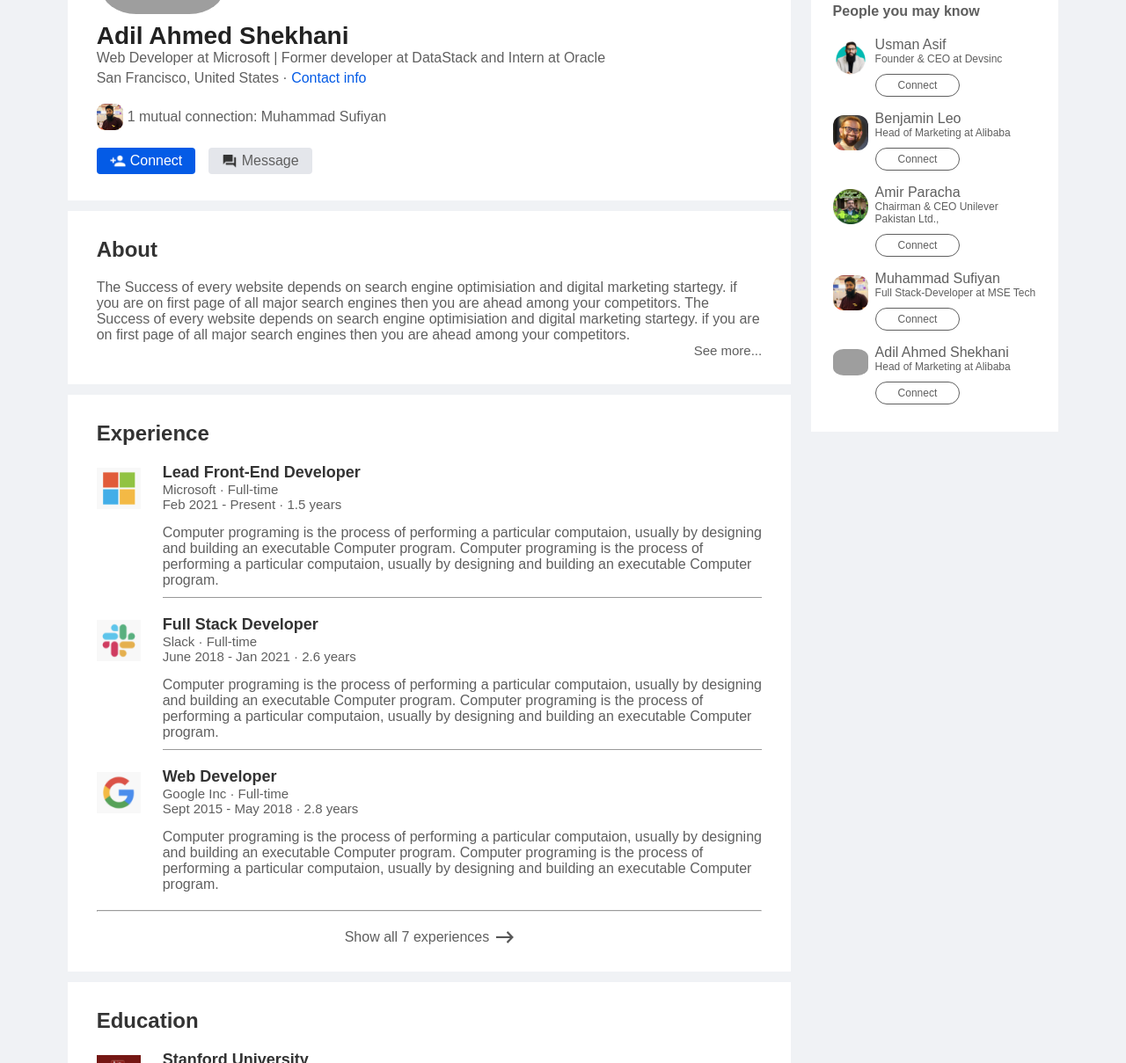
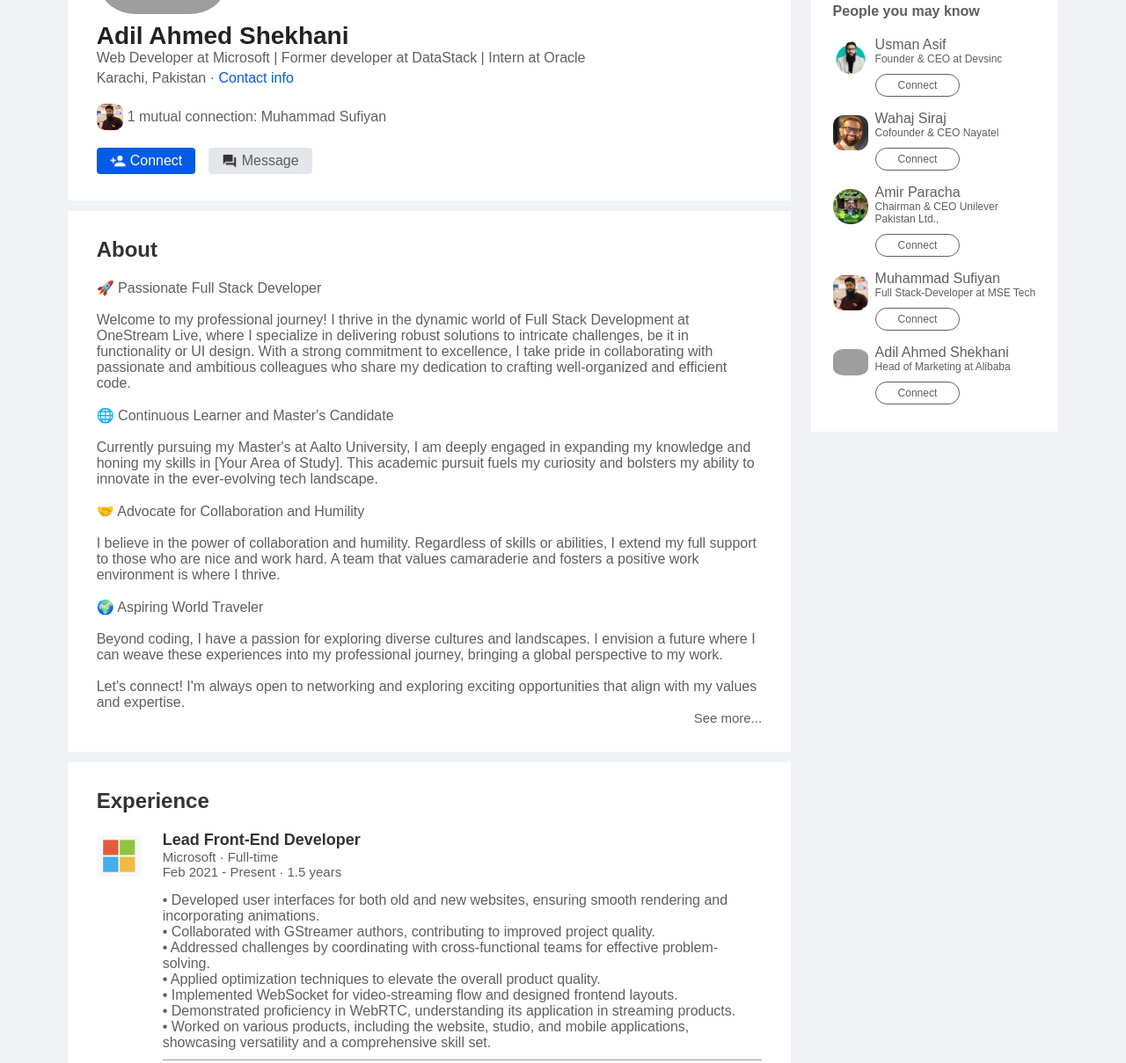
Before and after one commit to AdilAhmedShekhani/linkedin-clone, a plain HTML site: page profile.html in a window 1280 px wide. Shown: the part 341-1550 px from the top of the page at 88% size. Drawn offline with Linux system fonts and the light colour scheme; grey boxes are pictures that could not be loaded.

Commit message:
Update Profile

```diff
--- a/profile.html
+++ b/profile.html
@@ -104,12 +104,10 @@
             <img src="images/user-1.png" class="profile-pic" />
             <h1>Adil Ahmed Shekhani</h1>
             <b
-              >Web Developer at Microsoft | Former developer at DataStack and
+              >Web Developer at Microsoft | Former developer at DataStack |
               Intern at Oracle</b
             >
-            <p>
-              San Francisco, United States &middot; <a href="#">Contact info</a>
-            </p>
+            <p>Karachi, Pakistan &middot; <a href="#">Contact info</a></p>
             <div class="mutual-connection">
               <img src="images/user-2.png" />
               <span>1 mutual connection: Muhammad Sufiyan</span>
@@ -125,12 +123,31 @@
         <div class="profile-description">
           <h2>About</h2>
           <p>
-            The Success of every website depends on search engine optimisiation
-            and digital marketing startegy. if you are on first page of all
-            major search engines then you are ahead among your competitors. The
-            Success of every website depends on search engine optimisiation and
-            digital marketing startegy. if you are on first page of all major
-            search engines then you are ahead among your competitors.
+            🚀 Passionate Full Stack Developer <br />
+            <br />Welcome to my professional journey! I thrive in the dynamic
+            world of Full Stack Development at OneStream Live, where I
+            specialize in delivering robust solutions to intricate challenges,
+            be it in functionality or UI design. With a strong commitment to
+            excellence, I take pride in collaborating with passionate and
+            ambitious colleagues who share my dedication to crafting
+            well-organized and efficient code. <br /><br />🌐 Continuous Learner
+            and Master's Candidate <br />
+            <br />Currently pursuing my Master's at Aalto University, I am
+            deeply engaged in expanding my knowledge and honing my skills in
+            [Your Area of Study]. This academic pursuit fuels my curiosity and
+            bolsters my ability to innovate in the ever-evolving tech landscape.
+            <br /><br />🤝 Advocate for Collaboration and Humility <br />
+            <br />I believe in the power of collaboration and humility.
+            Regardless of skills or abilities, I extend my full support to those
+            who are nice and work hard. A team that values camaraderie and
+            fosters a positive work environment is where I thrive.
+            <br /><br />🌍 Aspiring World Traveler <br /><br />
+            Beyond coding, I have a passion for exploring diverse cultures and
+            landscapes. I envision a future where I can weave these experiences
+            into my professional journey, bringing a global perspective to my
+            work. <br /><br />Let's connect! I'm always open to networking and
+            exploring exciting opportunities that align with my values and
+            expertise.
           </p>
           <a href="#" class="see-more-link">See more...</a>
         </div>
@@ -143,11 +160,19 @@
               <b>Microsoft &middot; Full-time</b>
               <b>Feb 2021 - Present &middot; 1.5 years</b>
               <p>
-                Computer programing is the process of performing a particular
-                computaion, usually by designing and building an executable
-                Computer program. Computer programing is the process of
-                performing a particular computaion, usually by designing and
-                building an executable Computer program.
+                • Developed user interfaces for both old and new websites,
+                ensuring smooth rendering and incorporating animations. <br />•
+                Collaborated with GStreamer authors, contributing to improved
+                project quality. <br />• Addressed challenges by coordinating
+                with cross-functional teams for effective problem-solving.
+                <br />• Applied optimization techniques to elevate the overall
+                product quality. <br />• Implemented WebSocket for
+                video-streaming flow and designed frontend layouts. <br />•
+                Demonstrated proficiency in WebRTC, understanding its
+                application in streaming products. <br />• Worked on various
+                products, including the website, studio, and mobile
+                applications, showcasing versatility and a comprehensive skill
+                set.
               </p>
               <hr />
             </div>
@@ -159,11 +184,18 @@
               <b>Slack &middot; Full-time</b>
               <b>June 2018 - Jan 2021 &middot; 2.6 years</b>
               <p>
-                Computer programing is the process of performing a particular
-                computaion, usually by designing and building an executable
-                Computer program. Computer programing is the process of
-                performing a particular computaion, usually by designing and
-                building an executable Computer program.
+                I am working as a full-stack developer managing the backend
+                APIs, OAuth Login/Signup flows, and Recurring and one-time
+                payments using Stripe and their webhooks, and collaborating with
+                the Machine Learning department as well. <br /><br />As a Full
+                Stack Developer, working on API development and deployment using
+                Express, Typescript, Node, Zod, ORM, Postgresql, and deployment
+                on servers using Nginx Proxy Servers, Process Managers.
+                <br /><br />As a DevOps, manage the migration of servers and
+                databases from one platform such as GCP to another along with
+                the management of Network, Firewall, VPC and handling ingress
+                and egress. For Content storage, managing CDN either directly or
+                using FTP.
               </p>
               <hr />
             </div>
@@ -175,11 +207,16 @@
               <b>Google Inc &middot; Full-time</b>
               <b>Sept 2015 - May 2018 &middot; 2.8 years</b>
               <p>
-                Computer programing is the process of performing a particular
-                computaion, usually by designing and building an executable
-                Computer program. Computer programing is the process of
-                performing a particular computaion, usually by designing and
-                building an executable Computer program.
+                • Led development and execution of three bespoke projects,
+                showcasing proactive and hands-on involvement. <br />•
+                Engineered a robust chat system, seamlessly integrated with
+                socket.io for enhanced real-time communication. <br />•
+                Integrated payment systems (Stripe and Plaid), streamlining
+                secure financial transactions. <br />• Implemented push
+                notification functionality using Firebase, improving user
+                engagement and app responsiveness. <br />• Successfully launched
+                and maintained live mobile applications, including GoParent and
+                Calimatic Ed Tech.
               </p>
             </div>
           </div>
@@ -264,8 +301,8 @@
           <div class="sidebar-people-row">
             <img src="images/user-4.png" />
             <div>
-              <h2>Benjamin Leo</h2>
-              <p>Head of Marketing at Alibaba</p>
+              <h2>Wahaj Siraj</h2>
+              <p>Cofounder & CEO Nayatel</p>
               <a href="#">Connect</a>
             </div>
           </div>
```
